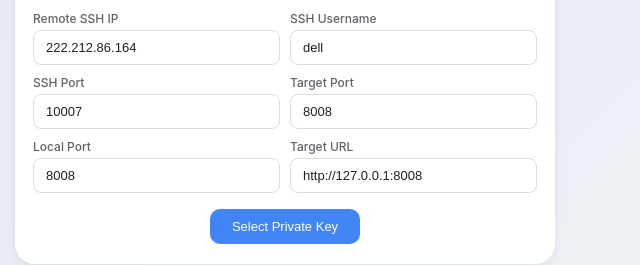
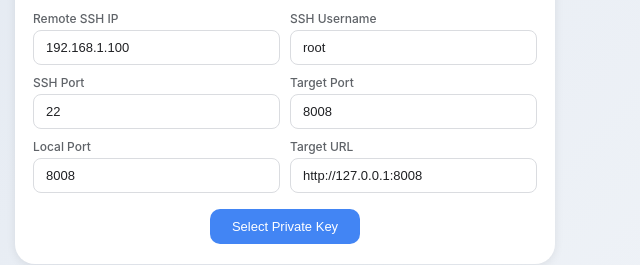
Before and after one commit to yangqh102/SSHTunnel, an Electron app: page index.html in a window 1200 px wide. Shown: the part 231-496 px from the top of the page, 0-640 px from the left. Drawn offline with Linux system fonts and the light colour scheme; no server answers.

Commit message:
更改默认ip和端口

```diff
--- a/index.html
+++ b/index.html
@@ -313,15 +313,15 @@
         <div class="form-grid">
             <div class="input-group">
                 <label for="remoteSshIpInput">Remote SSH IP</label>
-                <input type="text" id="remoteSshIpInput" value="222.212.86.164" placeholder="e.g. 192.168.1.100">
+                <input type="text" id="remoteSshIpInput" value="192.168.1.100" placeholder="e.g. 192.168.1.100">
             </div>
             <div class="input-group">
                 <label for="remoteSshUsernameInput">SSH Username</label>
-                <input type="text" id="remoteSshUsernameInput" value="dell" placeholder="e.g. root">
+                <input type="text" id="remoteSshUsernameInput" value="root" placeholder="e.g. root">
             </div>
             <div class="input-group">
                 <label for="remoteSshPortInput">SSH Port</label>
-                <input type="number" id="remoteSshPortInput" min="1" max="65535" value="10007">
+                <input type="number" id="remoteSshPortInput" min="1" max="65535" value="22">
             </div>
             <div class="input-group">
                 <label for="forwardTargetPortInput">Target Port</label>
```
Also changed, not shown: README.md.
